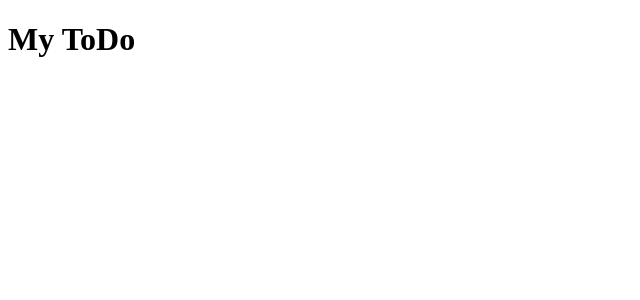
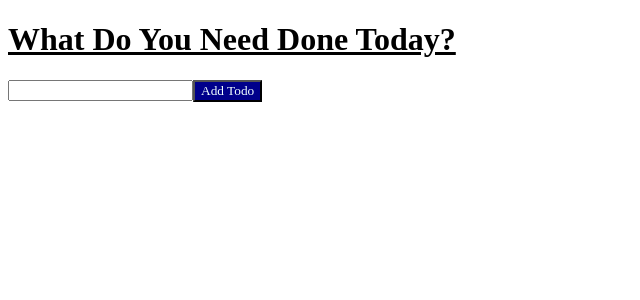
Before and after one commit to kasloww/todo, a Vue app: page / in a window 1280 px wide. Shown: the top 300 px of the page, without its empty margins (0-640 px from the left). Built offline with nearby package versions, Linux system fonts and the light colour scheme.

Commit message:
its done!

```diff
--- a/src/App.vue
+++ b/src/App.vue
@@ -1,11 +1,51 @@
 <script setup>
+import {ref} from 'vue'
+
+let todos = ref([])
+let newtodos = ref('')
+
+function clicke() {
+  todos.value.push(newtodos.value)
+
+  newtodos.value = ''
+
+
+}
+
+function getout (index) {
+  todos.value.splice(index, 1)
+}
+
 
 </script>
 
 <template>
-  <h1>My ToDo</h1>
+  <h1>What Do You Need Done Today?</h1>
+
+  <ul>
+  <li v-for="(todo, index) in todos">
+    <button @click="getout(index)">❌</button>
+    {{ index }}
+    {{todo}}
+  </li>
+  </ul>
+
+  <input v-model="newtodos" @keydown.enter="clicke">
+  <button @click="clicke">Add Todo</button>
 </template>
 
-<style scoped>
-
+<style>
+h1 {
+  text-decoration: underline;
+  font-family: 'Times New Roman', Times, serif;
+}
+button {
+    background-color:darkblue;
+    color:azure;
+    cursor: pointer;
+    font-family: 'Instrument Serif', serif;
+}
+li {
+  font-family: 'Lucida Sans', 'Lucida Sans Regular', 'Lucida Grande', 'Lucida Sans Unicode', Geneva, Verdana, sans-serif;
+}
 </style>
```
